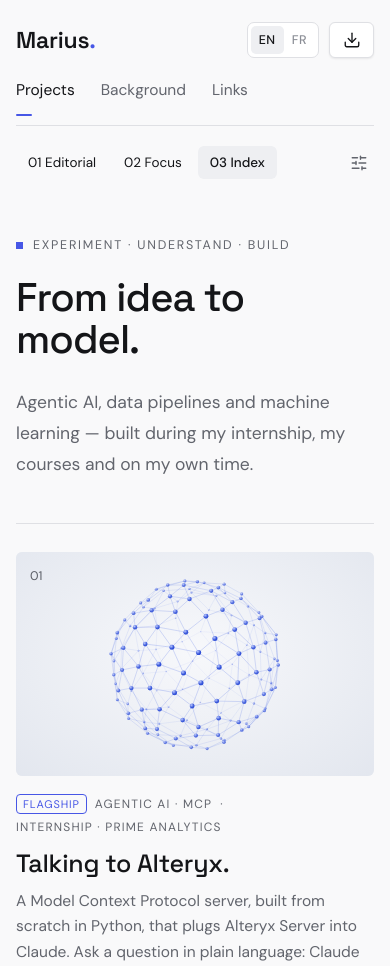
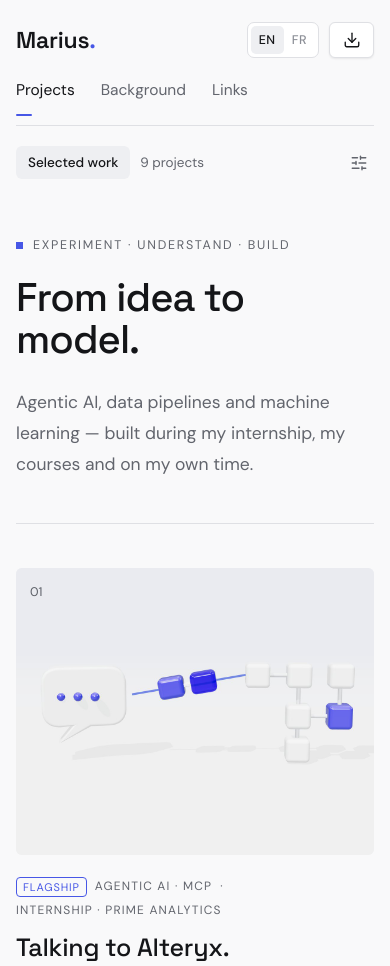
Before and after one commit to mariusrang/portfolio, a plain HTML site: page index.html in a window 390 px wide. Shown: the top 966 px of the page. Drawn offline with Linux system fonts and the light colour scheme.

Commit message:
Add files via upload

```diff
--- a/content.js
+++ b/content.js
@@ -32,8 +32,8 @@ window.SITE = {
     },
   },
 
-  /*  cover: "network" | "blocks" | "orbit" | "grid" | "bars" | "map" | "waves" | "invader"
-      or image: "assets/projects/my-image.jpg"
+  /*  image: "assets/projects/my-image.jpg"  (landscape, ideally 1200 × 960)
+      — without an image, a generated pattern is used instead
       featured: true  → shows a "Flagship" badge                                         */
   projects: [
     {
@@ -47,7 +47,7 @@ window.SITE = {
       },
       tags: ["Python", "MCP", "Claude", "Alteryx Server"],
       links: [],
-      cover: "network",
+      image: "assets/projects/mcp-alteryx.jpg",
     },
     {
       category: { en: "LLM evaluation", fr: "Évaluation de LLM" },
@@ -74,7 +74,7 @@ window.SITE = {
       },
       tags: ["Alteryx", "Supabase", "SQL", "MCP"],
       links: [],
-      cover: "grid",
+      image: "assets/projects/data-quality.jpg",
     },
     {
       category: { en: "Compliance · Finance", fr: "Conformité · Finance" },
@@ -86,7 +86,7 @@ window.SITE = {
       },
       tags: ["Alteryx", { en: "Regulatory", fr: "Réglementaire" }, { en: "PDF reporting", fr: "Reporting PDF" }],
       links: [],
-      cover: "bars",
+      image: "assets/projects/amf-compliance.jpg",
     },
     {
       category: "Machine learning",
@@ -98,7 +98,7 @@ window.SITE = {
       },
       tags: ["Python", "scikit-learn", "Optuna", "MLflow", "Pandera"],
       links: [{ label: "GitHub", url: "https://github.com/mariusrang/Predicting-plant-production" }],
-      cover: "blocks",
+      image: "assets/projects/steel-prediction.jpg",
     },
     {
       category: { en: "Geospatial · Data viz", fr: "Géospatial · Data viz" },
@@ -113,7 +113,7 @@ window.SITE = {
         { label: { en: "Live app", fr: "App en ligne" }, url: "https://aidams-lab1-gusching-rang-henz-guetari-citthygx7ko6rixwsgvrob.streamlit.app/" },
         { label: "GitHub", url: "https://github.com/mariusrang/steel-industry-geospatial-analysis" },
       ],
-      cover: "map",
+      image: "assets/projects/steel-map.jpg",
     },
     {
       category: { en: "GenAI tooling", fr: "Outils GenAI" },
@@ -125,7 +125,7 @@ window.SITE = {
       },
       tags: ["Python", { en: "Alteryx macros", fr: "Macros Alteryx" }, "LLM APIs"],
       links: [],
-      cover: "waves",
+      image: "assets/projects/token-extraction.jpg",
     },
     {
       category: { en: "Game · Python", fr: "Jeu · Python" },
@@ -137,7 +137,7 @@ window.SITE = {
       },
       tags: ["Python", "turtle"],
       links: [{ label: "GitHub", url: "https://github.com/Isabelle333/Space-Invaders_Group-10" }],
-      cover: "invader",
+      image: "assets/projects/space-invaders.jpg",
     },
     {
       category: "Deep learning",
@@ -149,7 +149,7 @@ window.SITE = {
       },
       tags: ["Neural networks", "PyTorch", { en: "Teaching", fr: "Pédagogie" }],
       links: [],
-      cover: "orbit",
+      image: "assets/projects/automatants.jpg",
     },
   ],
 
--- a/index.html
+++ b/index.html
@@ -54,11 +54,8 @@
 
   /* ---------- sub bar ---------- */
   .sub { display:flex; align-items:center; justify-content:space-between; gap:16px; padding:20px 0; }
-  .views { display:flex; align-items:center; gap:4px; font-size:13.5px; }
-  .views .lbl { color:var(--muted); margin-right:12px; }
-  .views button { border:0; background:transparent; padding:6px 12px; border-radius:6px; cursor:pointer; color:var(--fg); }
-  .views button:hover { background:var(--chip); }
-  .views button[aria-pressed="true"] { background:var(--chip); font-weight:500; }
+  .crumb { display:flex; align-items:center; gap:10px; font-size:13.5px; color:var(--muted); min-height:32px; }
+  .crumb b { font-weight:500; color:var(--fg); background:var(--chip); padding:6px 12px; border-radius:6px; }
   .sub .right { display:flex; align-items:center; gap:14px; color:var(--muted); font-size:13.5px; }
   .icon-btn { border:0; background:transparent; padding:6px; border-radius:6px; cursor:pointer; color:var(--muted); display:grid; place-items:center; }
   .icon-btn:hover { background:var(--chip); color:var(--fg); }
@@ -77,7 +74,6 @@
   .proj .media svg.cover, .proj .media img { position:absolute; inset:0; width:100%; height:100%; object-fit:cover; object-position:top center; display:block; transition:transform .6s cubic-bezier(.2,.7,.2,1); }
   .proj:hover .media svg.cover, .proj:hover .media img { transform:scale(1.03); }
   .proj .num { position:absolute; top:14px; left:14px; z-index:1; font-size:12.5px; color:#5d6068; }
-  .proj .media.photo .num { background:rgba(255,255,255,.88); padding:1px 7px; border-radius:4px; }
   .proj .meta { display:flex; flex-wrap:wrap; align-items:center; gap:4px 8px; font-size:12px; letter-spacing:.1em; text-transform:uppercase; color:var(--muted); }
   .proj .meta b { font-weight:400; }
   .proj .flag { color:var(--accent); border:1px solid currentColor; border-radius:4px; padding:0 6px; letter-spacing:.08em; font-size:11px; line-height:18px; }
@@ -96,16 +92,7 @@
   .projects.editorial .media { aspect-ratio:1.25; }
   .projects.editorial .body { padding-top:22px; }
 
-  .projects.focus { display:grid; gap:72px; padding-top:44px; border-top:1px solid var(--line); margin-top:44px; }
-  .projects.focus .media { aspect-ratio:1.7; }
-  .projects.focus .body { padding-top:24px; }
-  .projects.focus h3 { font-size:30px; }
 
-  .projects.index { border-top:1px solid var(--line); margin-top:44px; }
-  .projects.index .proj { display:grid; grid-template-columns:230px 1fr; gap:30px; padding:28px 0; border-bottom:1px solid var(--line); }
-  .projects.index .media { aspect-ratio:230/144; }
-  .projects.index h3 { margin:10px 0 10px; }
-  .projects.index p { margin-bottom:14px; }
 
   /* ---------- background ---------- */
   .block { margin-top:72px; }
@@ -147,6 +134,10 @@
   .links.small h3 { font-size:20px; }
   .links.small .link { padding:20px 0; }
 
+  .toast { position:fixed; left:50%; bottom:28px; transform:translate(-50%, 20px); opacity:0; pointer-events:none; background:var(--fg); color:var(--bg); padding:11px 16px; border-radius:8px; font-size:14px; box-shadow:0 8px 24px rgba(0,0,0,.18); transition:opacity .2s, transform .2s; z-index:10; max-width:calc(100% - 32px); }
+  .toast.on { opacity:1; transform:translate(-50%, 0); }
+  .link .btns { display:flex; gap:8px; flex-wrap:wrap; justify-content:flex-end; }
+
   /* ---------- footer ---------- */
   footer { display:flex; justify-content:space-between; align-items:center; flex-wrap:wrap; gap:14px 24px; padding:26px 0 44px; margin-top:64px; border-top:1px solid var(--line); font-size:13.5px; color:var(--muted); }
   footer .r { display:flex; gap:30px; }
@@ -162,14 +153,12 @@
     .nav { order:3; width:100%; gap:26px; margin:0; }
     .btn.cv span { display:none; }
     .sub .right .tagline { display:none; }
-    .views .lbl { display:none; }
     .page { padding-top:36px; }
     .projects.editorial { grid-template-columns:1fr; }
-    .projects.index .proj { grid-template-columns:1fr; gap:18px; }
     .row { grid-template-columns:1fr; gap:6px; padding-top:26px; }
     .row.skill { padding-top:20px; }
     .link { grid-template-columns:24px 1fr; }
-    .link .btn { grid-column:2; justify-self:start; }
+    .link .btns { grid-column:2; justify-content:flex-start; }
     footer .r { gap:20px; }
   }
   @media (prefers-reduced-motion: reduce) { .page.on { animation:none; } * { transition:none !important; } }
@@ -193,12 +182,7 @@
   </header>
 
   <div class="sub">
-    <div class="views" role="group" aria-label="Project layout">
-      <span class="lbl" data-ui="layout"></span>
-      <button data-view="editorial" data-ui="vEditorial"></button>
-      <button data-view="focus" data-ui="vFocus"></button>
-      <button data-view="index" data-ui="vIndex"></button>
-    </div>
+    <div class="crumb" id="crumb"></div>
     <div class="right">
       <span class="tagline" data-ui="tagline"></span>
       <button class="icon-btn" id="theme" aria-label="Light / dark">
@@ -219,6 +203,7 @@
   </footer>
 </div>
 
+<div class="toast" id="toast" role="status" aria-live="polite"></div>
 <script src="content.js"></script>
 <script>
 (() => {
@@ -232,20 +217,24 @@
 
   /* ---------- language ---------- */
   const UI = {
-    en: { navProjects:"Projects", navBackground:"Background", navLinks:"Links", myCv:"My CV", layout:"Layout",
-          vEditorial:"01 Editorial", vFocus:"02 Focus", vIndex:"03 Index", tagline:"One path. Many perspectives.",
+    en: { navProjects:"Projects", navBackground:"Background", navLinks:"Links", myCv:"My CV",
+          tagline:"One path. Many perspectives.",
           flagship:"Flagship", education:"Education", experience:"Internships & experience", skills:"Skills", interests:"Areas of interest",
           downloadCv:"Download my CV", soon:"Soon", open:"Open", download:"Download", write:"Write to me", contact:"Contact",
           ghDesc:"Code, contributions and open-source projects.", liDesc:"My background and professional network.",
           cvTitle:"Curriculum vitæ", cvDesc:"My path in one document.", talkTitle:"Let's talk", talkDesc:"Projects, research and opportunities.",
-          useful:"Useful links", theme:"Light / dark" },
-    fr: { navProjects:"Projets", navBackground:"Parcours", navLinks:"Liens", myCv:"Mon CV", layout:"Présentation",
-          vEditorial:"01 Éditorial", vFocus:"02 Focus", vIndex:"03 Index", tagline:"Un parcours. Plusieurs perspectives.",
+          useful:"Useful links", theme:"Light / dark",
+          crumbProjects:"Selected work", projectsWord:"projects", crumbBackground:"Education · Experience · Skills", crumbLinks:"GitHub · LinkedIn · CV · Contact",
+          copy:"Copy email", copied:"Email copied —" },
+    fr: { navProjects:"Projets", navBackground:"Parcours", navLinks:"Liens", myCv:"Mon CV",
+          tagline:"Un parcours. Plusieurs perspectives.",
           flagship:"Projet phare", education:"Formation", experience:"Stages & expériences", skills:"Compétences", interests:"Domaines d'intérêt",
           downloadCv:"Télécharger mon CV", soon:"Bientôt", open:"Ouvrir", download:"Télécharger", write:"M'écrire", contact:"Contact",
           ghDesc:"Code, contributions et projets open source.", liDesc:"Mon parcours et mon réseau professionnel.",
           cvTitle:"Mon curriculum vitæ", cvDesc:"Mon parcours en un document.", talkTitle:"Discutons ensemble", talkDesc:"Projets, recherche et opportunités.",
-          useful:"Liens utiles", theme:"Clair / sombre" },
+          useful:"Liens utiles", theme:"Clair / sombre",
+          crumbProjects:"Sélection de travaux", projectsWord:"projets", crumbBackground:"Formation · Expériences · Compétences", crumbLinks:"GitHub · LinkedIn · CV · Contact",
+          copy:"Copier l'email", copied:"Email copié —" },
   };
   const urlLang = new URLSearchParams(location.search).get("lang");
   let lang = ["en", "fr"].includes(urlLang) ? urlLang : (store.get("lang") === "fr" ? "fr" : "en");
@@ -384,7 +373,6 @@
   const hero = h => `<p class="kicker">${esc(t(h.kicker))}</p><h1>${esc(t(h.title))}</h1><p class="intro">${esc(t(h.intro))}</p>`;
   const tags = list => (list && list.length) ? `<div class="tags">${list.map(x => `<span>${esc(t(x))}</span>`).join("")}</div>` : "";
   const ext = url => /^https?:/.test(url) ? ' target="_blank" rel="noopener"' : "";
-  let view = ["editorial", "focus", "index"].includes(store.get("view")) ? store.get("view") : "index";
 
   /* ---------- render everything ---------- */
   function render() {
@@ -399,7 +387,7 @@
     $("footLinks").innerHTML = [
       S.links.github && `<a href="${esc(S.links.github)}" target="_blank" rel="noopener">GitHub ${ic.arrow}</a>`,
       S.links.linkedin && `<a href="${esc(S.links.linkedin)}" target="_blank" rel="noopener">LinkedIn ${ic.arrow}</a>`,
-      `<a href="${S.links.email ? "mailto:" + esc(S.links.email) : "#links"}">${u("contact")} ${ic.arrow}</a>`,
+      `<a href="${S.links.email ? "mailto:" + esc(S.links.email) : "#links"}" data-mail>${u("contact")} ${ic.arrow}</a>`,
     ].filter(Boolean).join("");
 
     // projects
@@ -427,26 +415,27 @@
     // links
     $("linksHero").innerHTML = hero(S.linksPage);
     const L = S.links;
-    const linkRow = (icon, title, desc, href, label, opts = "") => `
+    const linkRow = (icon, title, desc, href, label, opts = "", extra = "") => `
       <div class="link">${icon}<div><h3>${esc(title)}</h3><p>${esc(desc)}</p></div>
-        ${href ? `<a class="btn" href="${esc(href)}" ${opts}>${label}</a>` : `<span class="btn ghost">${u("soon")}</span>`}</div>`;
+        <div class="btns">${extra}${href ? `<a class="btn" href="${esc(href)}" ${opts}>${label}</a>` : `<span class="btn ghost">${u("soon")}</span>`}</div></div>`;
     $("linkList").innerHTML =
       linkRow(ic.github, "GitHub", u("ghDesc"), L.github, `${u("open")} ${ic.arrow}`, 'target="_blank" rel="noopener"') +
       linkRow(ic.linkedin, "LinkedIn", u("liDesc"), L.linkedin, `${u("open")} ${ic.arrow}`, 'target="_blank" rel="noopener"') +
       linkRow(ic.down, u("cvTitle"), u("cvDesc"), L.cv, `${u("download")} ${ic.down}`, "download") +
-      linkRow(ic.mail, u("talkTitle"), u("talkDesc"), L.email && "mailto:" + L.email, `${u("write")} ${ic.arrow}`);
+      linkRow(ic.mail, u("talkTitle"), L.email || u("talkDesc"), L.email && "mailto:" + L.email, `${u("write")} ${ic.arrow}`, "data-mail",
+        L.email ? `<button class="btn" data-copy>${u("copy")}</button>` : "");
     $("usefulWrap").innerHTML = (S.usefulLinks && S.usefulLinks.length)
       ? `<p class="useful-title">${u("useful")}</p><div class="links small">${S.usefulLinks.map(x => linkRow(ic.link, t(x.title), t(x.desc), x.url, `${u("open")} ${ic.arrow}`, ext(x.url))).join("")}</div>` : "";
   }
 
   function renderProjects() {
     const list = $("projectList");
-    list.className = "projects " + view;
+    list.className = "projects editorial";
     list.innerHTML = S.projects.map((p, i) => {
       const links = p.links || [], main = links[0];
       const href = main ? `href="${esc(main.url)}"${ext(main.url)}` : "";
       return `<article class="proj">
-        <a class="media${p.image ? " photo" : ""}" ${href}><span class="num">${String(i + 1).padStart(2, "0")}</span>${coverFor(p, i)}</a>
+        <a class="media" ${href}><span class="num">${String(i + 1).padStart(2, "0")}</span>${coverFor(p, i)}</a>
         <div class="body">
           <div class="meta">${p.featured ? `<span class="flag">${u("flagship")}</span>` : ""}<span>${esc(t(p.category))}</span>${p.context ? `<b>·</b><span>${esc(t(p.context))}</span>` : ""}</div>
           <h3>${main ? `<a ${href}>${esc(t(p.title))}</a>${ic.arrow}` : esc(t(p.title))}</h3>
@@ -456,14 +445,22 @@
         </div>
       </article>`;
     }).join("");
-    document.querySelectorAll(".views button").forEach(b => b.setAttribute("aria-pressed", b.dataset.view === view));
   }
 
   /* ---------- events ---------- */
-  document.querySelectorAll(".views button").forEach(b => b.addEventListener("click", () => {
-    view = b.dataset.view; store.set("view", view); renderProjects();
-    if (location.hash && location.hash !== "#projects") location.hash = "#projects";
-  }));
+  /* ---------- contact: copy the address (mailto alone does nothing without a mail app) ---------- */
+  let toastTimer;
+  function toast(msg) { const el = $("toast"); el.textContent = msg; el.classList.add("on"); clearTimeout(toastTimer); toastTimer = setTimeout(() => el.classList.remove("on"), 3200); }
+  async function copyEmail() {
+    const mail = S.links.email; if (!mail) return;
+    try { await navigator.clipboard.writeText(mail); }
+    catch { const ta = document.createElement("textarea"); ta.value = mail; ta.style.position = "fixed"; ta.style.opacity = "0"; document.body.appendChild(ta); ta.select(); try { document.execCommand("copy"); } catch {} ta.remove(); }
+    toast(`${u("copied")} ${mail}`);
+  }
+  document.addEventListener("click", e => {
+    if (e.target.closest("[data-copy]")) { e.preventDefault(); copyEmail(); return; }
+    if (e.target.closest("[data-mail]")) copyEmail(); // the mailto link still opens the mail app when there is one
+  });
   document.querySelectorAll(".lang button").forEach(b => b.addEventListener("click", () => {
     if (b.dataset.lang === lang) return;
     lang = b.dataset.lang; store.set("lang", lang);
@@ -478,6 +475,8 @@
     const id = ["projects", "background", "links"].includes(page) ? page : "projects";
     document.querySelectorAll(".page").forEach(p => p.classList.toggle("on", p.id === "page-" + id));
     document.querySelectorAll(".nav a.tab").forEach(a => a.classList.toggle("on", a.dataset.page === id));
+    $("crumb").innerHTML = id === "projects" ? `<b>${u("crumbProjects")}</b><span>${S.projects.length} ${u("projectsWord")}</span>`
+      : `<b>${u(id === "background" ? "crumbBackground" : "crumbLinks")}</b>`;
     if (scroll) window.scrollTo({ top: 0 });
   }
   window.addEventListener("hashchange", () => route());
```
Also changed, not shown: assets/projects/amf-compliance.jpg (added), assets/projects/automatants.jpg (added), assets/projects/data-quality.jpg (added), assets/projects/mcp-alteryx.jpg (added), assets/projects/prompt-bench.jpg, assets/projects/space-invaders.jpg (added), assets/projects/steel-map.jpg (added), assets/projects/steel-prediction.jpg (added), assets/projects/token-extraction.jpg (added).
